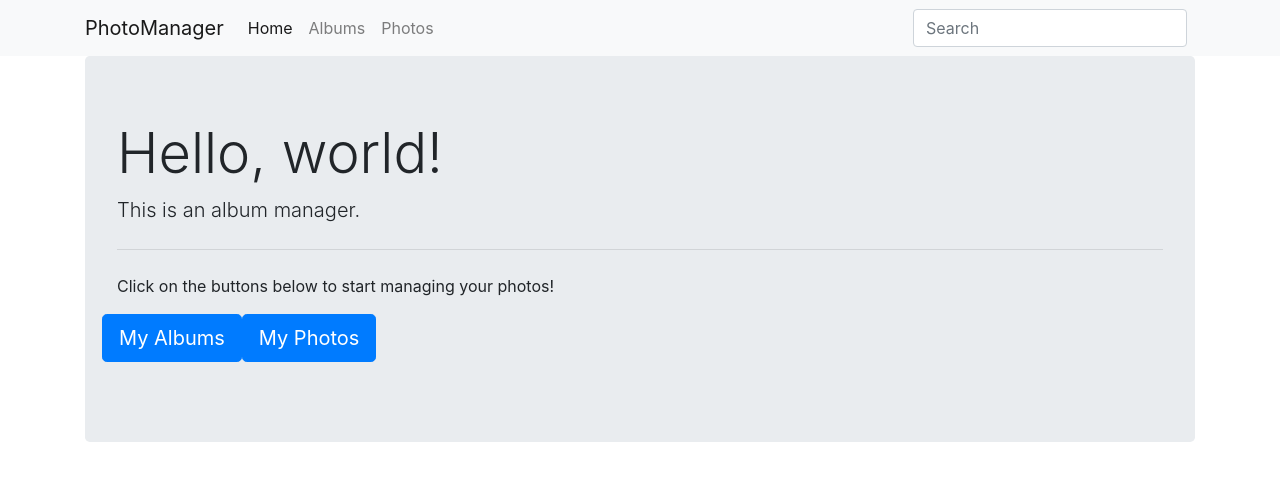
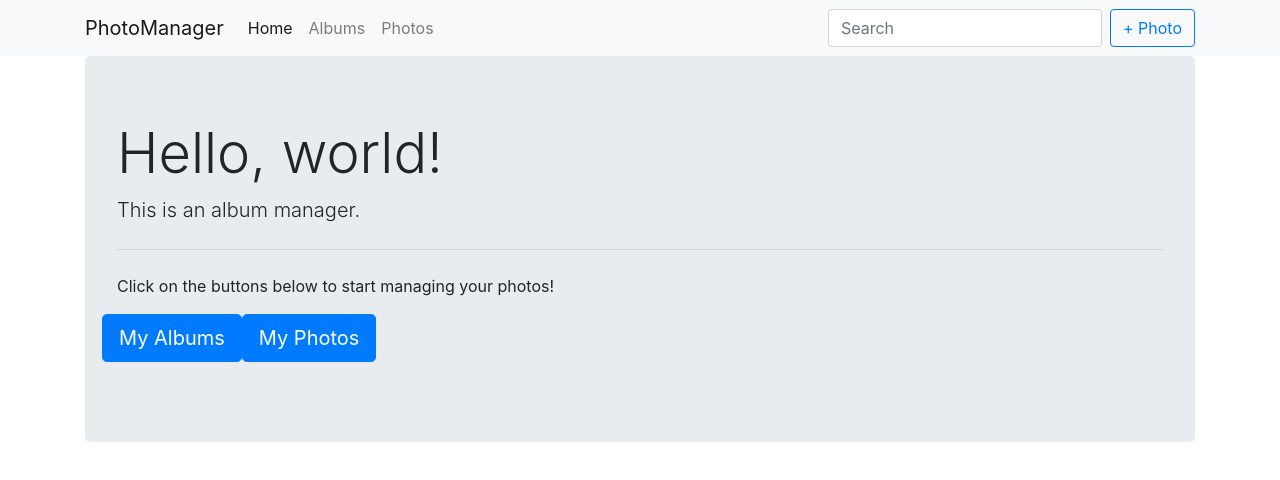
Before and after one commit to djspaan/p-photo-manager, an Angular app: page /dashboard in a window 1280 px wide. Shown: the top 480 px of the page. Built offline with nearby package versions, Linux system fonts and the light colour scheme.

Commit message:
Moved add button

```diff
--- a/src/app/header/header.component.html
+++ b/src/app/header/header.component.html
@@ -20,6 +20,7 @@
           </li>
         </ul>
         <pm-search></pm-search>
+        <pm-create-photo></pm-create-photo>
       </div>
     </div>
   </nav>
--- a/src/app/photos/create-photo/create-photo.component.html
+++ b/src/app/photos/create-photo/create-photo.component.html
@@ -27,4 +27,4 @@
   </form>
 </ng-template>
 
-<button class="btn btn-lg btn-outline-primary" (click)="openModal(content)">+ Add</button>
+<button class="btn btn-outline-primary" (click)="openModal(content)">+ Photo</button>
--- a/src/app/photos/overview/overview.component.html
+++ b/src/app/photos/overview/overview.component.html
@@ -1,4 +1,3 @@
-<pm-create-photo></pm-create-photo>
 <div class="album py-5 bg-light">
   <div class="container">
     <div class="row">
@@ -17,8 +16,6 @@
           </div>
         </div>
       </div>
-
-
     </div>
   </div>
 </div>
```
